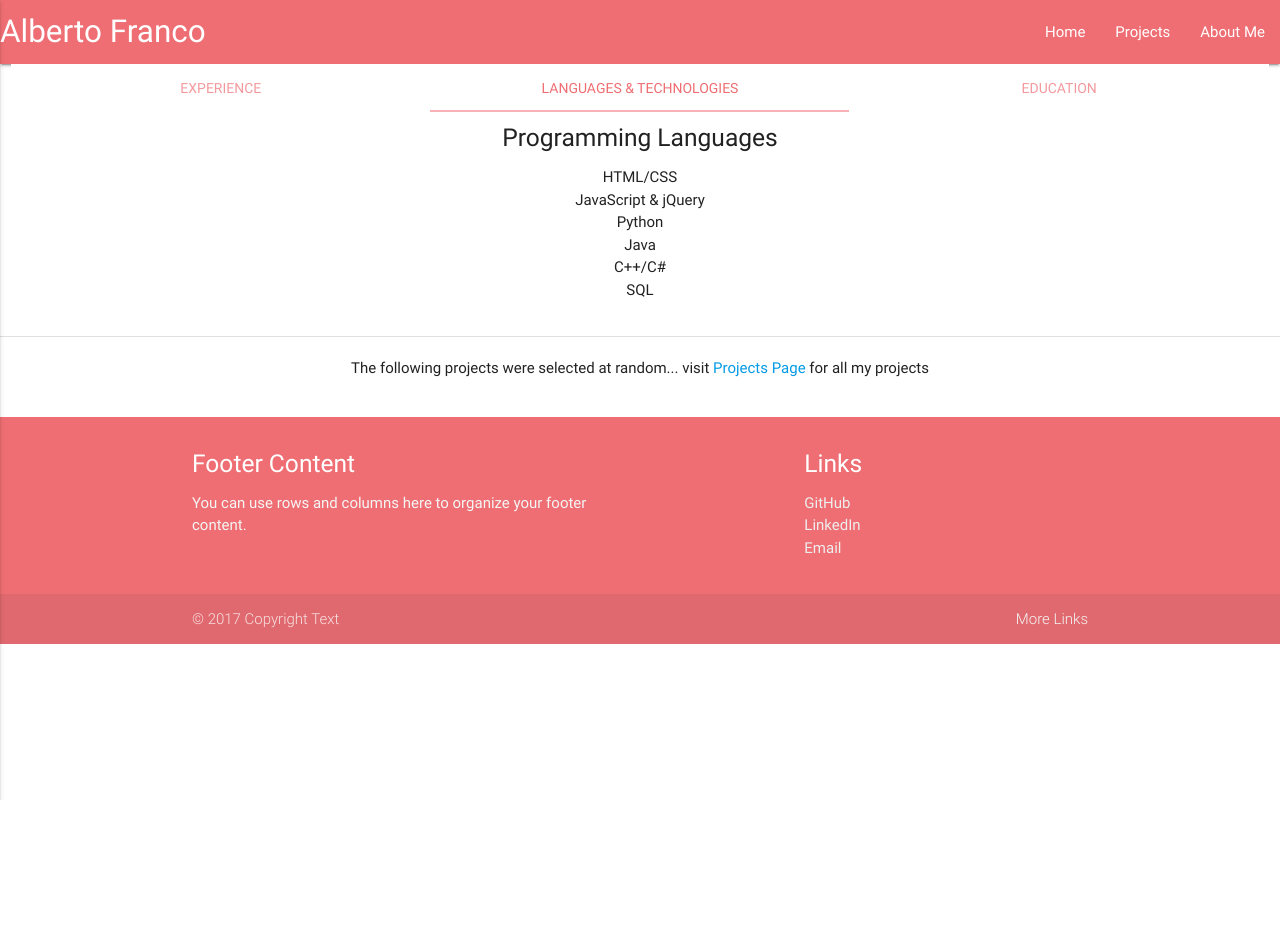
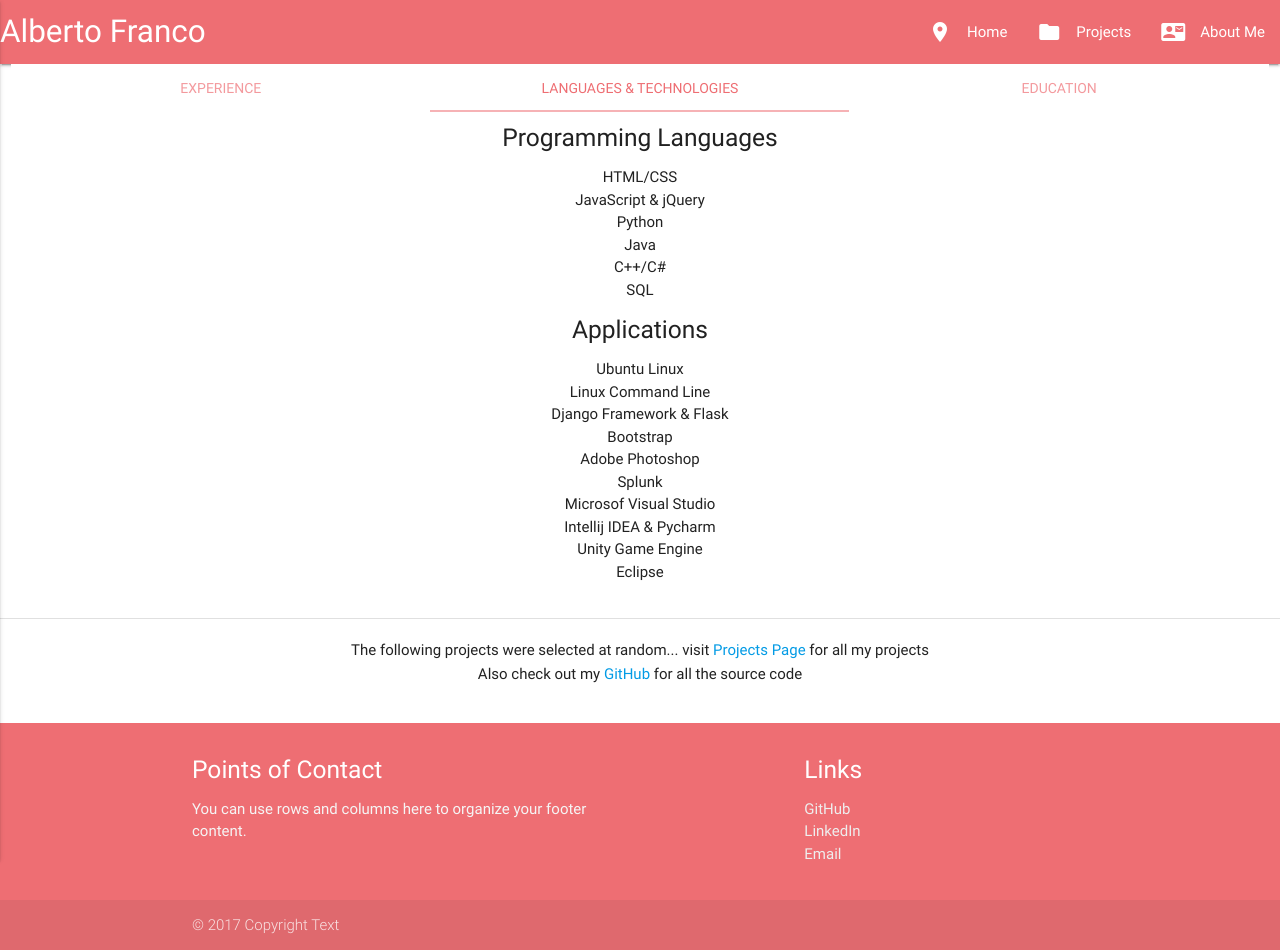
Before and after one commit to afranco07/new_portfolio_site, a Django app: template templates/portfolio/infoTabs.html in a window 1280 px wide, after a click that opens the changed part. Before the commit the page ends 800 px from the top, so only its background shows below. Run offline with Django 3.2, Linux system fonts and the light colour scheme; the template is opened without the code that fills it, so the values that code supplies are empty.

Commit message:
added icons to navbar

```diff
--- a/templates/portfolio/base.html
+++ b/templates/portfolio/base.html
@@ -6,6 +6,7 @@
         <link href="https://fonts.googleapis.com/icon?family=Material+Icons" rel="stylesheet">
         <link type="text/css" rel="stylesheet" href="{% static "css/materialize.css" %}"  media="screen,projection"/>
         <meta name="viewport" content="width=device-width, initial-scale=1.0"/>
+        <link href="https://fonts.googleapis.com/icon?family=Material+Icons" rel="stylesheet">
     </head>
     <body>
         <nav>
@@ -13,9 +14,9 @@
                 <a href="/" class="brand-logo">Alberto Franco</a>
                 <a href="#" data-activates="mobile-demo" class="button-collapse"><i class="material-icons">menu</i></a>
                 <ul class="right hide-on-med-and-down">
-                    <li><a href="/">Home</a></li>
-                    <li><a href="{% url 'projects' %}">Projects</a></li>
-                    <li><a href="{% url 'about' %}">About Me</a></li>
+                    <li><a href="/"><i class="material-icons left">place</i>Home</a></li>
+                    <li><a href="{% url 'projects' %}"><i class="tiny material-icons left">folder</i>Projects</a></li>
+                    <li><a href="{% url 'about' %}"><i class="tiny material-icons left">contact_mail</i>About Me</a></li>
                 </ul>
                 <ul class="side-nav" id="mobile-demo">
                     <li><a href="#">Home</a></li>
@@ -32,7 +33,7 @@
             <div class="container">
                 <div class="row">
                     <div class="col l6 s12">
-                        <h5 class="white-text">Footer Content</h5>
+                        <h5 class="white-text">Points of Contact</h5>
                         <p class="grey-text text-lighten-4">You can use rows and columns here to organize your footer content.</p>
                     </div>
                     <div class="col l4 offset-l2 s12">
@@ -48,7 +49,7 @@
             <div class="footer-copyright">
                 <div class="container">
                     © 2017 Copyright Text
-                    <a class="grey-text text-lighten-4 right" href="#!">More Links</a>
+                    <!-- <a class="grey-text text-lighten-4 right" href="#!">More Links</a> -->
                 </div>
             </div>
         </footer>
--- a/templates/portfolio/infoTabs.html
+++ b/templates/portfolio/infoTabs.html
@@ -46,6 +46,19 @@
             <li>C++/C#</li>
             <li>SQL</li>
         </ul>
+        <h5>Applications</h5>
+        <ul>
+            <li>Ubuntu Linux</li>
+            <li>Linux Command Line</li>
+            <li>Django Framework &amp; Flask</li>
+            <li>Bootstrap</li>
+            <li>Adobe Photoshop</li>
+            <li>Splunk</li>
+            <li>Microsof Visual Studio</li>
+            <li>Intellij IDEA &amp; Pycharm</li>
+            <li>Unity Game Engine</li>
+            <li>Eclipse</li>
+        </ul>
     </div>
     <div id="education" class="col s12 center-align">
         <h5>Queens College, City University of New York</h5>
--- a/templates/portfolio/randomProjects.html
+++ b/templates/portfolio/randomProjects.html
@@ -1,10 +1,11 @@
 {% load staticfiles %}
 <div class="divider"></div>
+<div class="section">
+    <h6 class="center-align">The following projects were selected at random... visit <a href="/projects/">Projects Page</a> for all my projects</h6>
+    <h6 class="center-align">Also check out my <a href="http://github.com/afranco07">GitHub</a> for all the source code</h6>
+</div>
 <div class="container">
-    <div class="row section">
-        <div class="col s12 center-align">
-            <h6>The following projects were selected at random... visit <a href="/projects/">Projects Page</a> for all my projects</h6>
-        </div>
+    <div class="row">
         {% for project in randomProjects %}
         <div class="col s12 m6 l4">
                 <div class="card small hoverable sticky-action">
```
Also changed, not shown: portfolio/views.py (+7 -2 lines).
